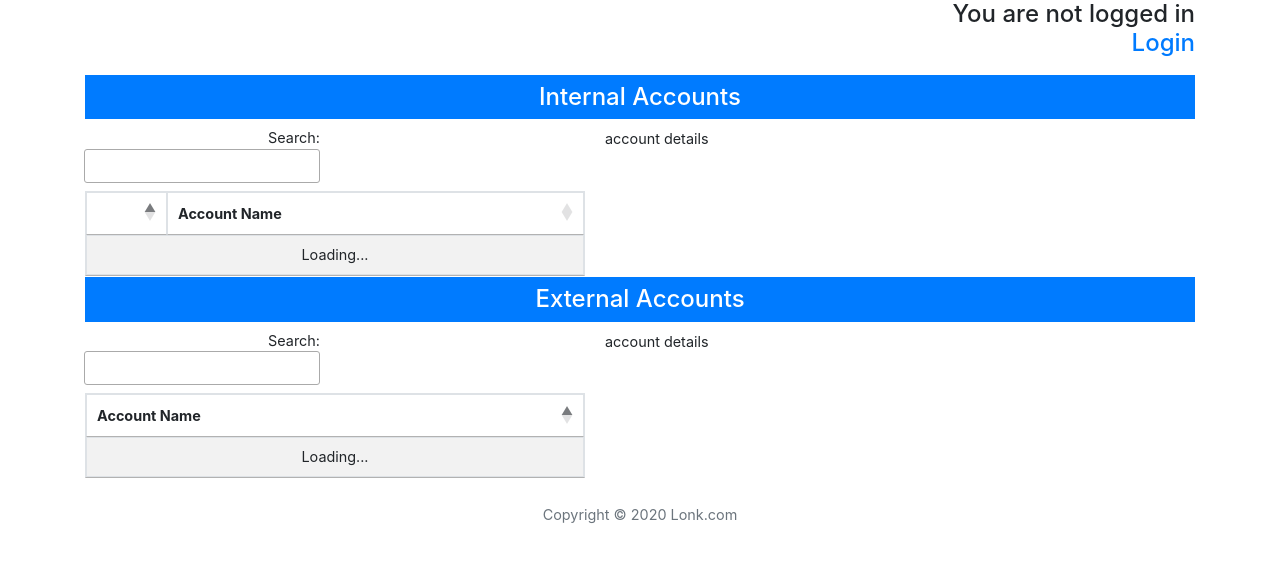
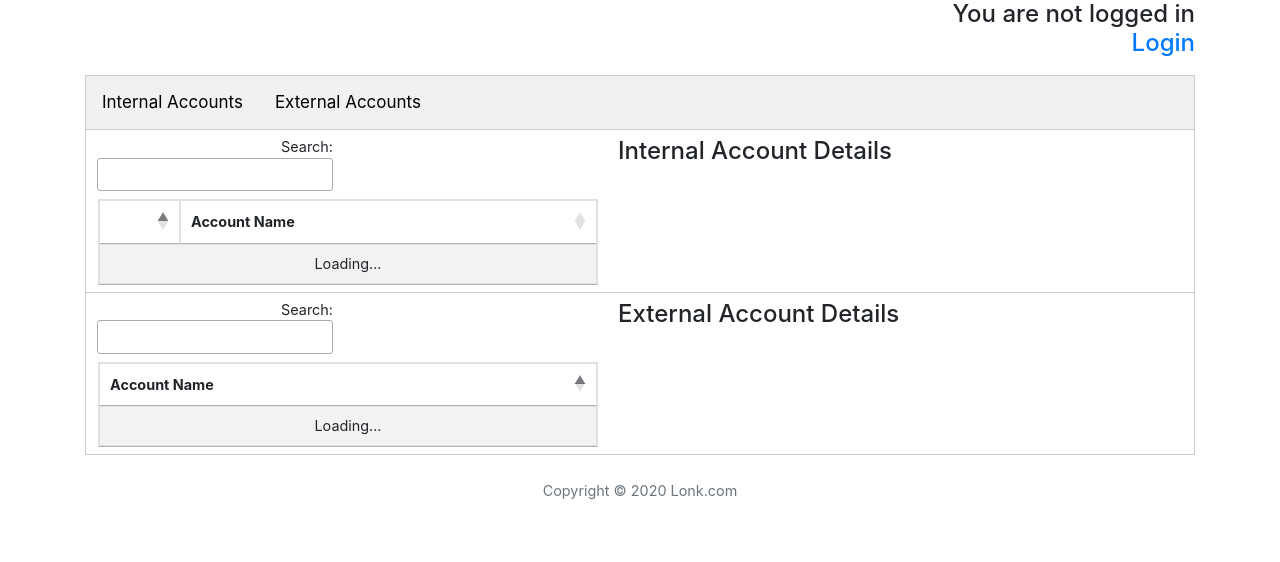
Before and after one commit to deoshao11/django-gui, a Django app: page / in a window 1280 px wide. Shown: the top 562 px of the page. Run offline with Django 3.2, Linux system fonts and the light colour scheme; parts of the project's set-up code (start-up, migrations or seed data) failed here and were passed over; some libraries are stand-ins or nearby versions.

Commit message:
add tab view

```diff
--- a/restembed/core/templates/index.html
+++ b/restembed/core/templates/index.html
@@ -10,6 +10,42 @@
 tr.shown td.details-control {
     text-align:center;
     color:red;
+}
+
+/* Style the tab */
+.tab {
+  overflow: hidden;
+  border: 1px solid #ccc;
+  background-color: #f1f1f1;
+}
+
+/* Style the buttons inside the tab */
+.tab button {
+  background-color: inherit;
+  float: left;
+  border: none;
+  outline: none;
+  cursor: pointer;
+  padding: 14px 16px;
+  transition: 0.3s;
+  font-size: 17px;
+}
+
+/* Change background color of buttons on hover */
+.tab button:hover {
+  background-color: #ddd;
+}
+
+/* Create an active/current tablink class */
+.tab button.active {
+  background-color: #ccc;
+}
+
+/* Style the tab content */
+.tabcontent {
+  padding: 6px 12px;
+  border: 1px solid #ccc;
+  border-top: none;
 }
 
 #internal_account_details, #external_account_details {
@@ -47,11 +83,12 @@
     </div>
 </div>
 
-<div class="row">
-    <div class="col-sm-12 text-center">
-        <h4 class="bg-primary text-white p-2">Internal Accounts</h4>
+<div class="tab">
+  <button class="tablinks" onclick="openAccountView(event, 'internal')">Internal Accounts</button>
+  <button class="tablinks" onclick="openAccountView(event, 'external')">External Accounts</button>
 </div>
-</div>
+
+<div id="internal" class="tabcontent">
     <div class="row">
         <div id="internal_page">
             <div class="col-sm-12">
@@ -67,15 +104,13 @@
                 </div>
             </div>
             <div class="col-sm-12">
-            <div id="internal_account_details">account details</div>
+                <div id="internal_account_details"><h4>Internal Account Details</h4></div>
             </div>
         </div>
     </div>
-<div class="row">
-    <div class="col-sm-12 text-center">
-        <h4 class="bg-primary text-white p-2">External Accounts</h4>
 </div>
-</div>
+
+<div id="external" class="tabcontent">
     <div class="row">
         <div id="external_page">
             <div class="col-sm-12">
@@ -90,10 +125,12 @@
                 </div>
             </div>
             <div class="col-sm-12">
-            <div id="external_account_details">account details</div>
+                <div id="external_account_details"><h4>External Account Details</h4></div>
             </div>
         </div>
     </div>
+</div>
+
 <footer class="footer" style="margin-top: 25px;">
     <div class="container">
         <p class="text-muted text-center">
@@ -104,6 +141,20 @@
 {% endblock %}
 {% block extra_js %}
 <script>
+function openAccountView(evt, accountName) {
+  var i, tabcontent, tablinks;
+  tabcontent = document.getElementsByClassName("tabcontent");
+  for (i = 0; i < tabcontent.length; i++) {
+    tabcontent[i].style.display = "none";
+  }
+  tablinks = document.getElementsByClassName("tablinks");
+  for (i = 0; i < tablinks.length; i++) {
+    tablinks[i].className = tablinks[i].className.replace(" active", "");
+  }
+  document.getElementById(accountName).style.display = "block";
+  evt.currentTarget.className += " active";
+}
+
 function format ( d ) {
     // `d` is the original data object for the row
     var result = '<div class="row"><div class="col-sm-12"><table class="table table-striped table-bordered" style="width:100%">';
```
Lines whose indentation alone changed are shown as unchanged.
